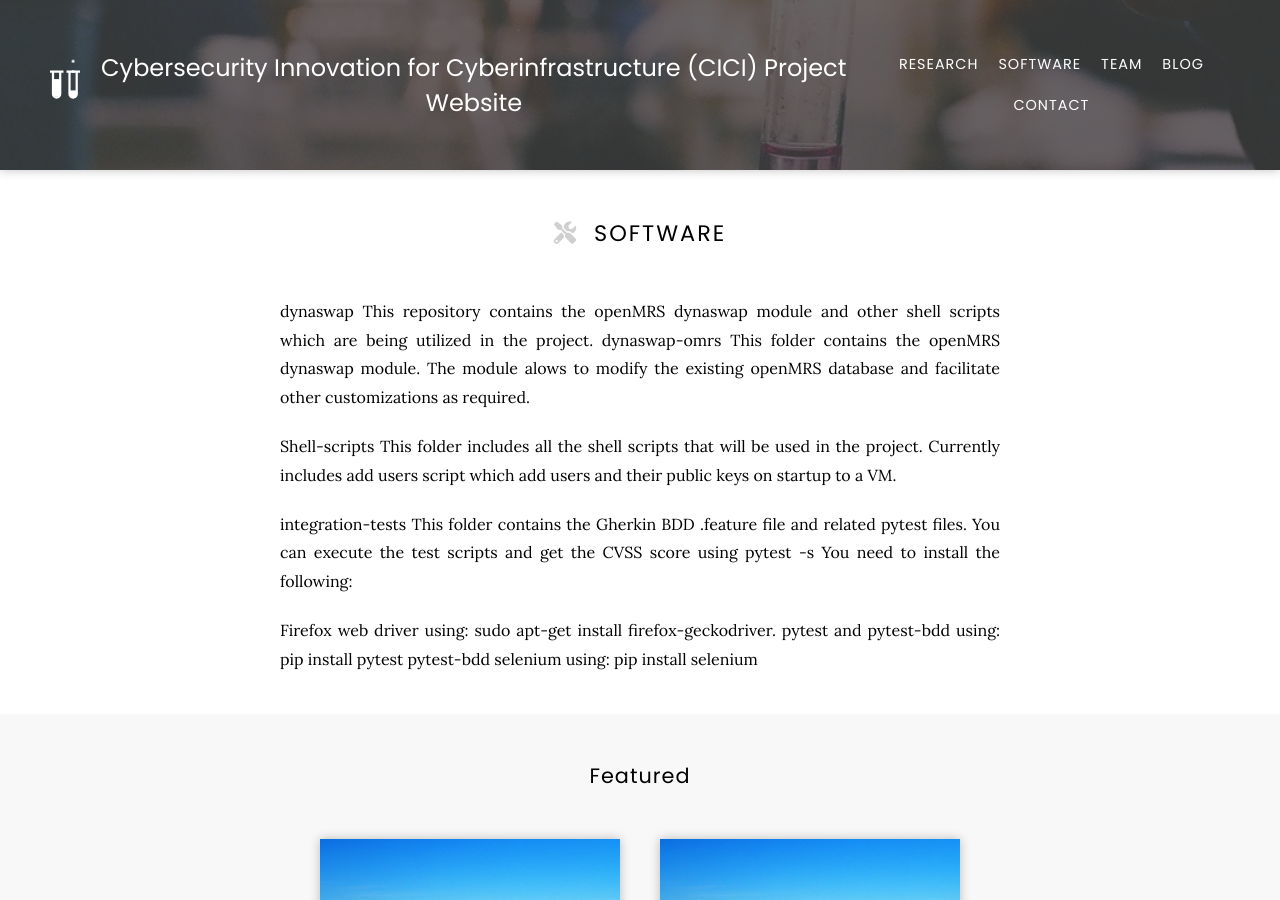
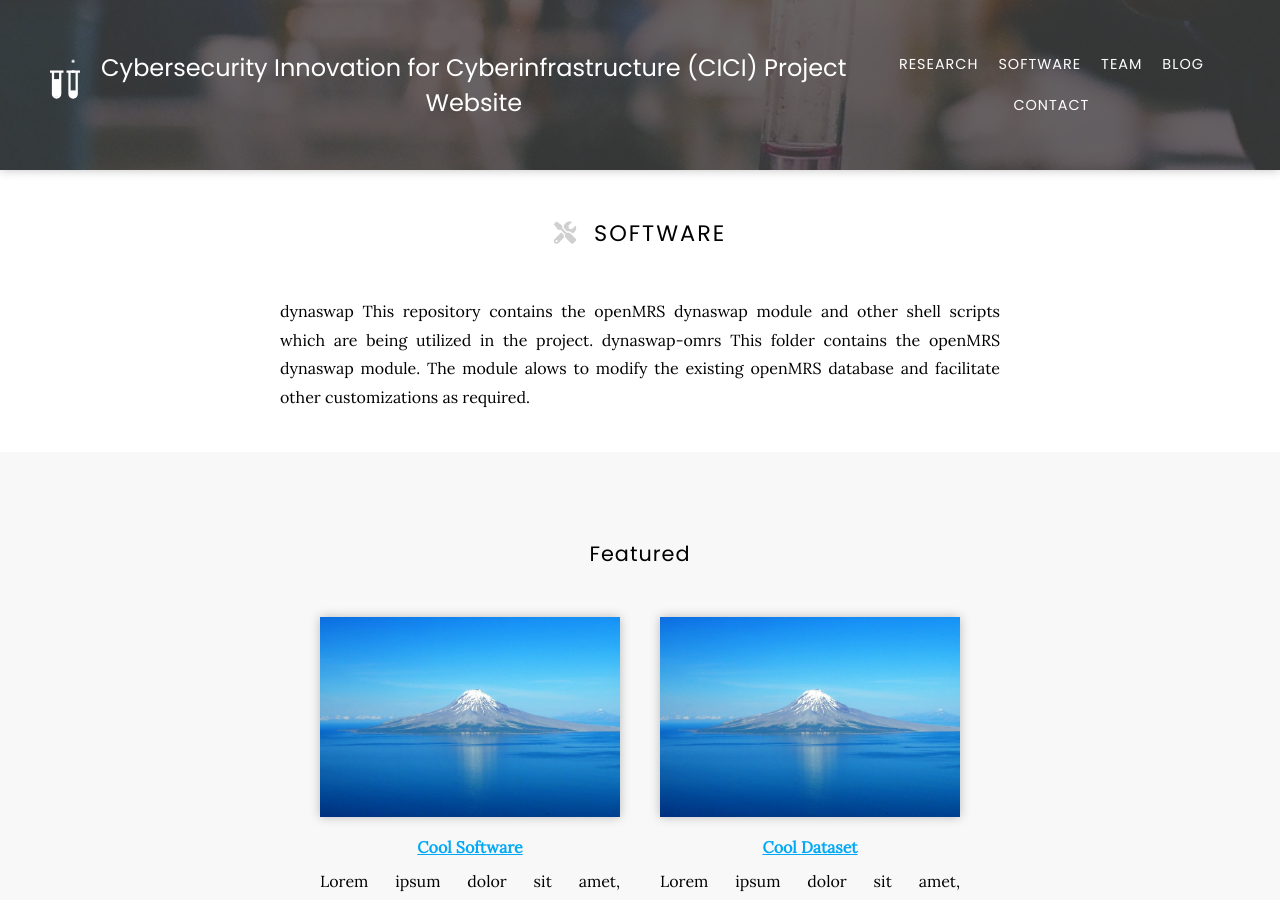
Before and after one commit to jpinnamraju/CICI, a Jekyll site: the page built from resources/index.md, in a window 1280 px wide and 900 px high. Built offline with Jekyll 4.4.1, drawn with Linux system fonts in a browser that asks for light colours; nearby versions of some CDN libraries.

```diff
--- a/resources/index.md
+++ b/resources/index.md
@@ -8,17 +8,6 @@
 This repository contains the openMRS dynaswap module and other shell scripts which are being utilized in the project.
 dynaswap-omrs
 This folder contains the openMRS dynaswap module. The module alows to modify the existing openMRS database and facilitate other customizations as required.
-
-Shell-scripts
-This folder includes all the shell scripts that will be used in the project. Currently includes add users script which add users and their public keys on startup to a VM.
-
-integration-tests
-This folder contains the Gherkin BDD .feature file and related pytest files. You can execute the test scripts and get the CVSS score using pytest -s You need to install the following:
-
-Firefox web driver using: sudo apt-get install firefox-geckodriver.
-pytest and pytest-bdd using: pip install pytest pytest-bdd
-selenium using: pip install selenium
-
 <!-- section break -->
 
 ## Featured
```
